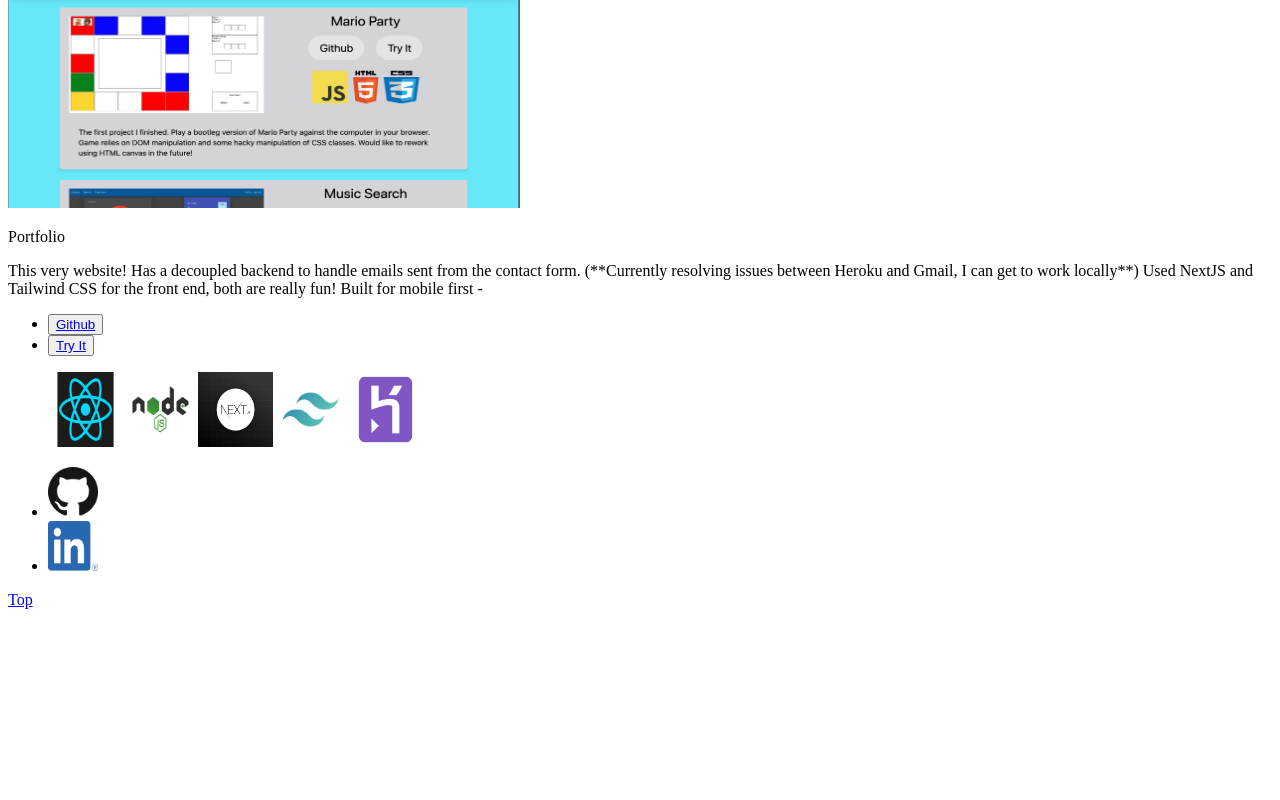
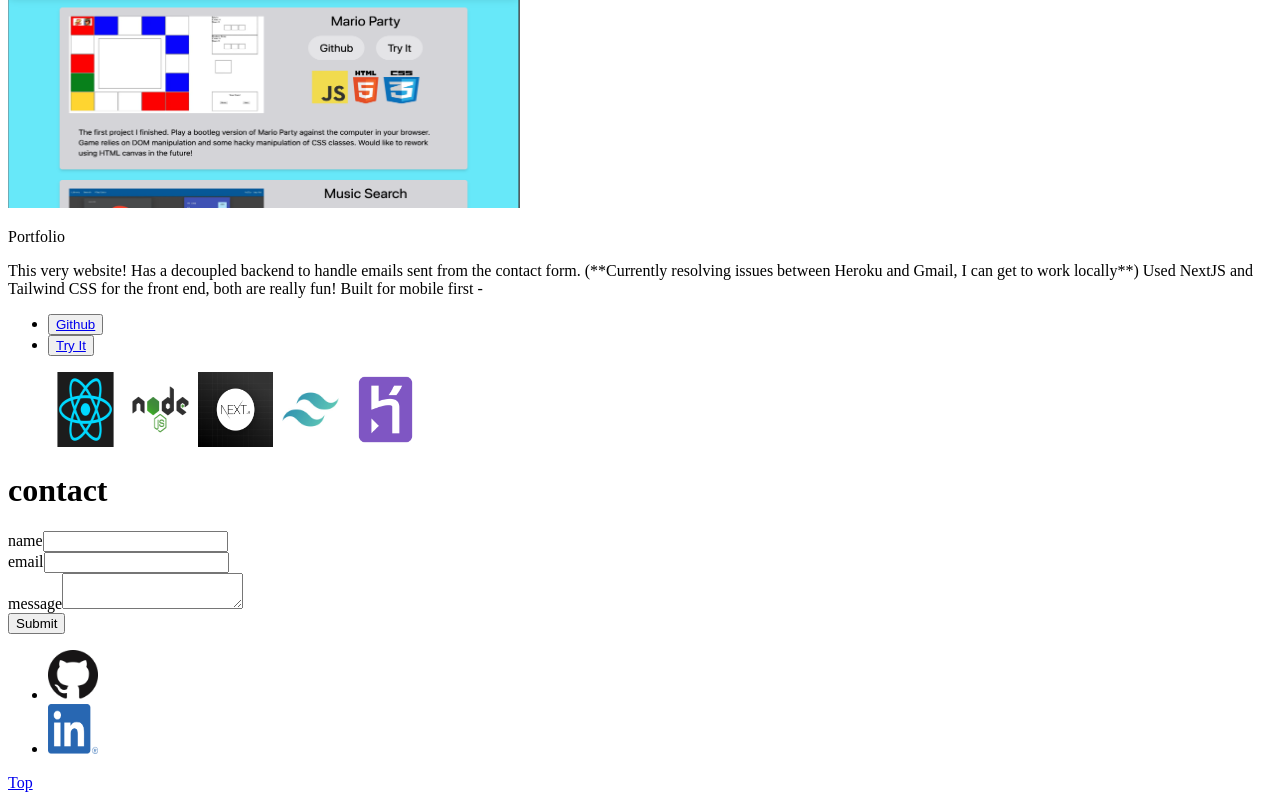
Before and after one commit to billymoroney1/portfolio, a Next.js app: page / in a window 1280 px wide. Shown: the part 2617-3417 px from the top of the page. Before the commit the page ends 3234 px from the top, so only its background shows below. Built offline with nearby package versions, Linux system fonts and the light colour scheme.

Commit message:
contact form up and running

```diff
--- a/components/Form.js
+++ b/components/Form.js
@@ -1,5 +1,9 @@
 import React, {useState} from 'react'
 const axios = require('axios')
+
+import emailjs from 'emailjs-com'
+
+
 
 export default function Contact() {
 
@@ -23,23 +27,22 @@ export default function Contact() {
 
     const handleSubmit = (e) => {
         console.log(name, email, message)
+        console.log(process.env.SERVICE_ID, process.env.TEMPLATE_ID, process.env.USER_ID)
         e.preventDefault()
-        axios.post('https://billy-moroney-portfolio.herokuapp.com/send', {
-            name: name,
-            email: email,
-            message: message
-        }).then((response) => {
-            console.log(response)
-        }).catch((error)=>{
-            console.log(error)
-        })
+
+        emailjs.sendForm(process.env.SERVICE_ID, process.env.TEMPLATE_ID, e.target, process.env.USER_ID)
+            .then((result) => {
+                console.log(result.text)
+            }, (error) => {
+                console.log(error.text)
+            })
     }
 
-    const resetForm = () => {
-        setName("")
-        setEmail("")
-        setMessage("")
-    }
+    // const resetForm = () => {
+    //     setName("")
+    //     setEmail("")
+    //     setMessage("")
+    // }
 
     return (
         <div className='bg-cyan-100'>
--- a/components/Layout.js
+++ b/components/Layout.js
@@ -2,6 +2,8 @@ import { useEffect } from 'react'
 import Link from 'next/link'
 import Aos from 'aos'
 import 'aos/dist/aos.css'
+
+import Form from './Form.js'
 
 
 export default function Layout({children}){
@@ -56,6 +58,9 @@ export default function Layout({children}){
                     {children}
                 </div>
             </div>
+            <div id='contact'>
+                <Form />
+            </div>
             <footer data-aos="fade-up" id='contact' className="w-full bg-rose-600 text-white text-xl flex flex-col items-center">
                 <div className="container mx-auto flex justify-around items-center">
                     <ul className="pt-12 pb-12 space-x-10 self-center text-l">
--- /dev/null
+++ b/next.config.js
@@ -0,0 +1,7 @@
+module.exports = {
+    env: {
+        SERVICE_ID: 'service_rctz7qg',
+        TEMPLATE_ID: 'template_wut60x2',
+        USER_ID: 'user_iPnpEs1jgxJH6fRKDMCyn'
+    }
+}
--- a/package.json
+++ b/package.json
@@ -11,6 +11,7 @@
     "aos": "^2.3.4",
     "autoprefixer": "^10.2.3",
     "axios": "^0.21.1",
+    "emailjs-com": "^2.6.4",
     "next": "10.0.5",
     "postcss": "^8.2.4",
     "react": "17.0.1",
```
Also changed, not shown: public/loading.svg (added), 1 other file (tests, documents, lock files or other folders).
